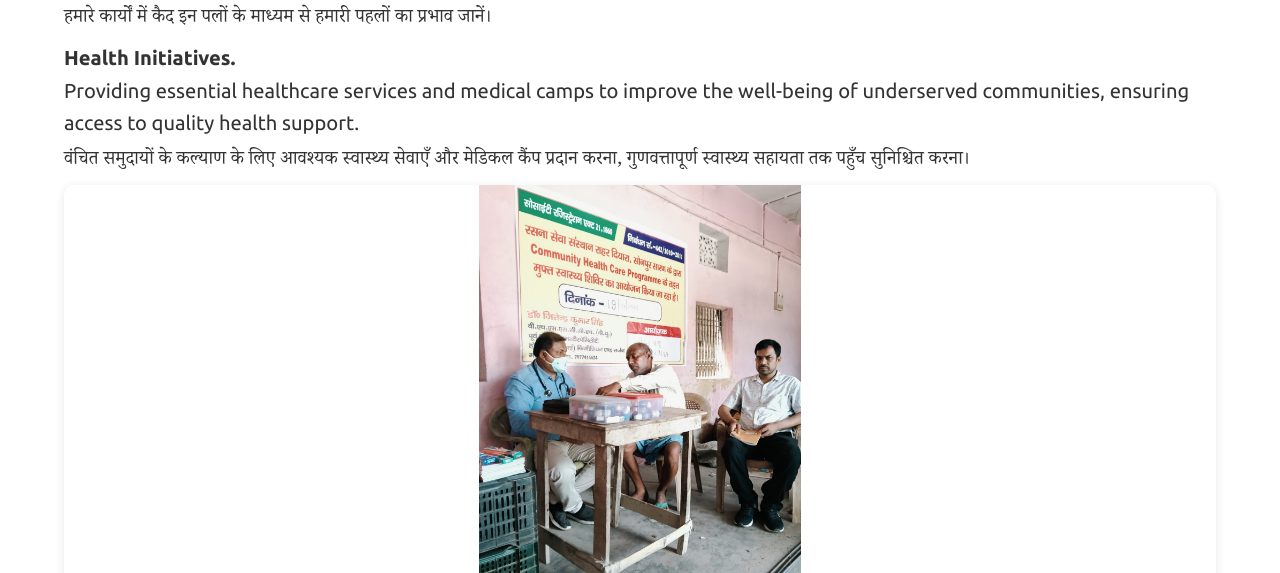
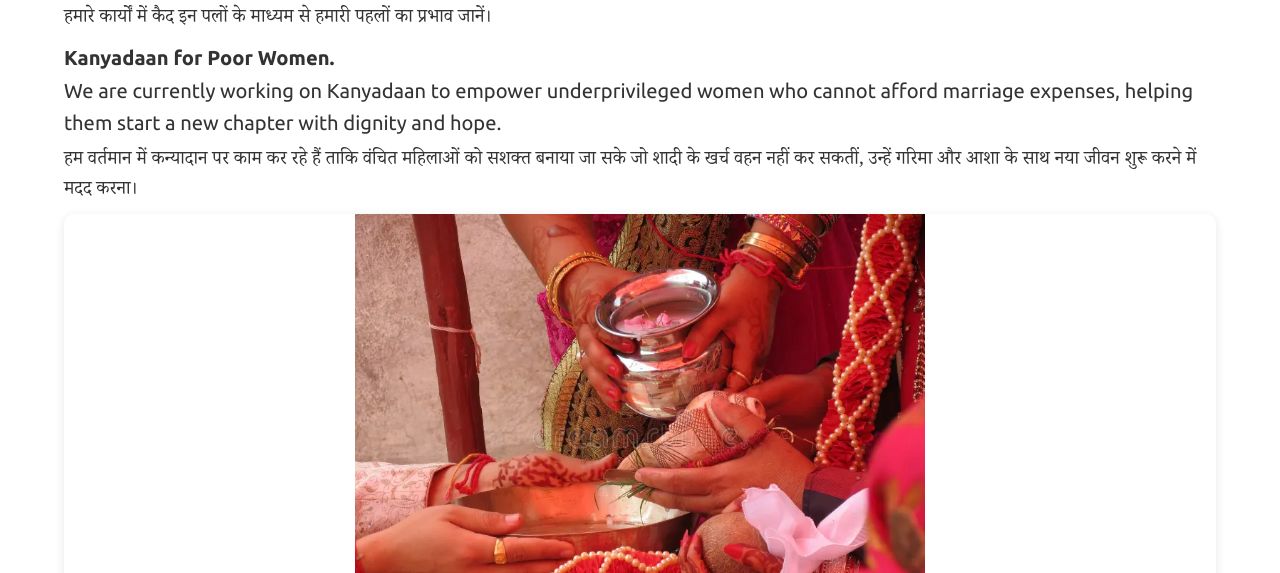
Before and after one commit to Ankitaraj15/Rasna_NGO_website, a plain HTML site: page projects.html in a window 1280 px wide. Shown: the part 379-952 px from the top of the page. Drawn offline with Linux system fonts and the light colour scheme.

Commit message:
Update projects.html

```diff
--- a/projects.html
+++ b/projects.html
@@ -52,6 +52,11 @@
       <h2 class="hindi">हमारे प्रोजेक्ट्स</h2>
       <p>Discover the impact of our initiatives through these moments captured in our work.</p>
       <p class="hindi">हमारे कार्यों में कैद इन पलों के माध्यम से हमारी पहलों का प्रभाव जानें।</p>
+      <div class="gallery-item">
+        <p><b>Kanyadaan for Poor Women.</b> <br> We are currently working on Kanyadaan to empower underprivileged women who cannot afford marriage expenses, helping them start a new chapter with dignity and hope.</p>
+        <p class="hindi">हम वर्तमान में कन्यादान पर काम कर रहे हैं ताकि वंचित महिलाओं को सशक्त बनाया जा सके जो शादी के खर्च वहन नहीं कर सकतीं, उन्हें गरिमा और आशा के साथ नया जीवन शुरू करने में मदद करना।</p>
+        <img src="images/slide29.jpg" alt="Kanyadaan for Poor Women">
+      </div>
       <div class="gallery-item">
         <p><b>Health Initiatives.</b> <br> Providing essential healthcare services and medical camps to improve the well-being of underserved communities, ensuring access to quality health support.</p>
         <p class="hindi">वंचित समुदायों के कल्याण के लिए आवश्यक स्वास्थ्य सेवाएँ और मेडिकल कैंप प्रदान करना, गुणवत्तापूर्ण स्वास्थ्य सहायता तक पहुँच सुनिश्चित करना।</p>
```
